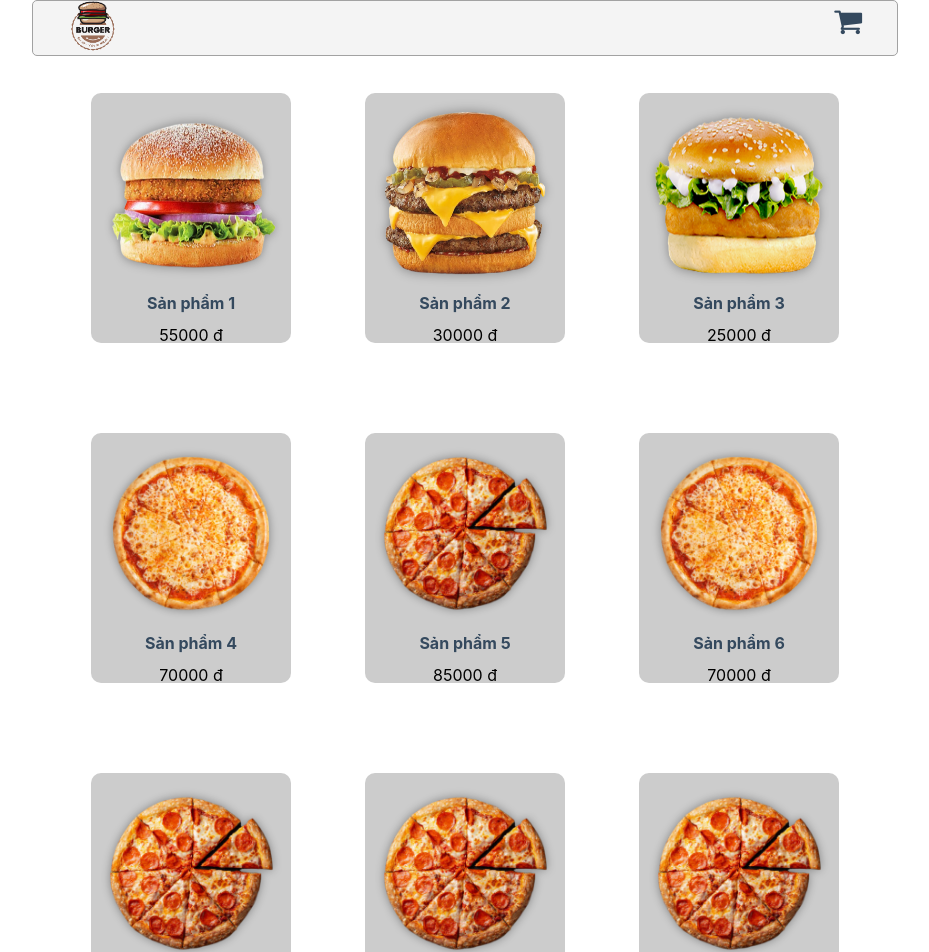
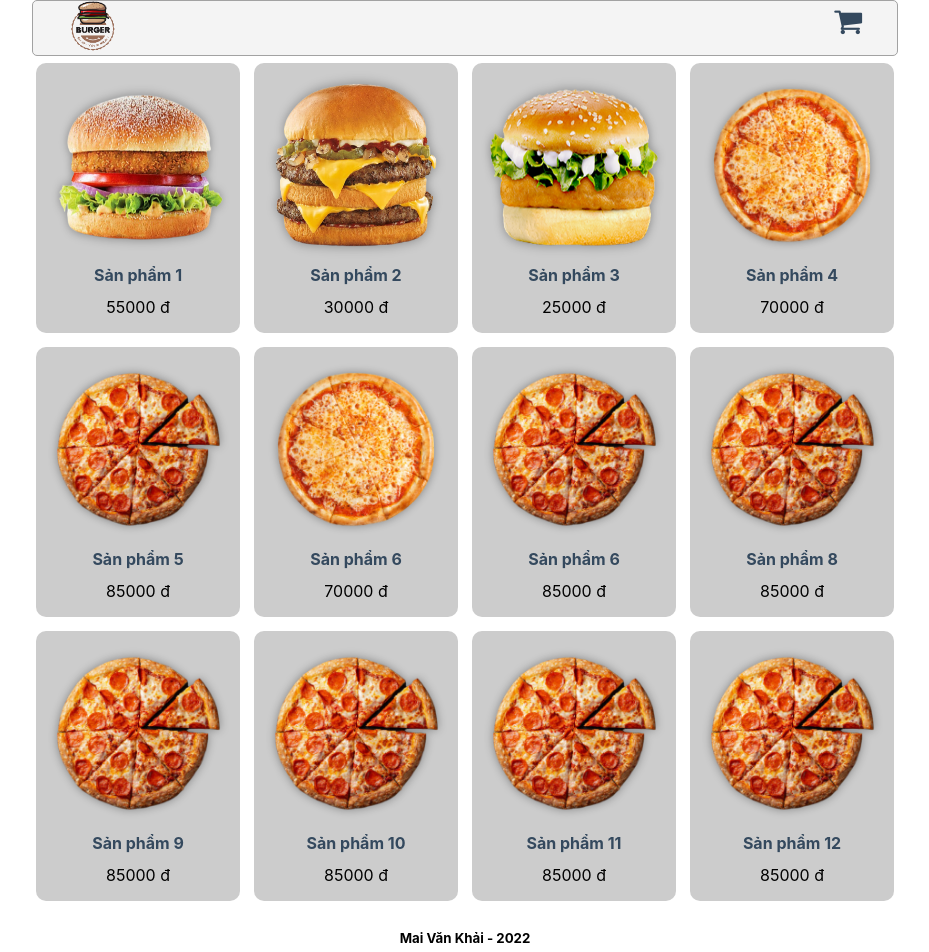
Before and after one commit to khaitk/test-react-js, a React (Create React App) app: page / in a window 1280 px wide. Shown: the top 952 px of the page, without its empty margins (175-1104 px from the left). Built offline with nearby package versions, Linux system fonts and the light colour scheme.

Commit message:
Update 4 item product-details

```diff
--- a/src/App.css
+++ b/src/App.css
@@ -24,8 +24,7 @@ a {
     font-size: 16px;
     line-height: 1;
     text-align: center;
-    padding: 35px;
-    margin: 2px;
+    padding: 7px;
 }
 
 .container-flex{
@@ -39,6 +38,7 @@ a {
 .card{
     background: #cccccc;
     border-radius: 10px;
+    padding: 2px;
 }
 
 .text-color-blue{
--- a/src/components/ProductDetails.js
+++ b/src/components/ProductDetails.js
@@ -1,6 +1,6 @@
 import '../App.css'
 import Products from '../data/products.json'
-import {useLocation, useNavigate, useParams} from "react-router-dom";
+import {Link, useLocation, useNavigate, useParams} from "react-router-dom";
 import {useEffect, useState} from "react";
 
 function ProductDetails() {
@@ -54,6 +54,36 @@ function ProductDetails() {
                 Mô tả <br/>
                 <div>{cartItem.moTa}</div>
             </div>
+            <div className="content">
+                <h4>Sản phẩm liên quan</h4>
+            </div>
+            <div className="content">
+                {Products.map((product, index)=> {
+                    if(index < 4) {
+                        return (
+                            <div key={index}>
+                                <div className="item">
+                                    <div className="card">
+                                        <Link to={`?tenSanPham=${product.tenSanPham}&giaBan=${product.giaBan}&hinhAnh=${product.hinhAnh}&moTa=${product.moTa}`}>
+                                            <img className="card-img-top" src={product.hinhAnh}  width='200px' height='200px' alt=""/>
+                                        </Link>
+                                        <div className="card-body px-4 pt-2">
+                                            <Link to={`?tenSanPham=${product.tenSanPham}&giaBan=${product.giaBan}&hinhAnh=${product.hinhAnh}&moTa=${product.moTa}`}>
+                                                <b>{product.tenSanPham}</b>
+                                            </Link>
+                                            <div className="row">
+                                                <div className="col-8">
+                                                    <p className='pt-2'>{product.giaBan} đ</p>
+                                                </div>
+                                            </div>
+                                        </div>
+                                    </div>
+                                </div>
+                            </div>
+                        )
+                    }
+                })}
+            </div>
         </>
     );
 }
--- a/src/data/products.json
+++ b/src/data/products.json
@@ -57,9 +57,30 @@
   },
   {
   "id" : 9,
-  "tenSanPham": "Sản phẩm 8",
+  "tenSanPham": "Sản phẩm 9",
   "giaBan": 85000,
   "moTa": "Lorem Ipsum is simply dummy text of the printing and typesetting industry. Lorem Ipsum has been the industry's standard dummy text ever since the 1500s, when an unknown printer took a galley of type and scrambled it to make a type specimen book. It has survived not only five centuries, but also the leap into electronic typesetting, remaining essentially unchanged. It was popularised in the 1960s with the release of Letraset sheets containing Lorem Ipsum passages, and more recently with desktop publishing software like Aldus PageMaker including versions of Lorem Ipsum.",
   "hinhAnh": "../images/pizza/images02.png"
-}
+  },
+  {
+    "id" : 10,
+    "tenSanPham": "Sản phẩm 10",
+    "giaBan": 85000,
+    "moTa": "Lorem Ipsum is simply dummy text of the printing and typesetting industry. Lorem Ipsum has been the industry's standard dummy text ever since the 1500s, when an unknown printer took a galley of type and scrambled it to make a type specimen book. It has survived not only five centuries, but also the leap into electronic typesetting, remaining essentially unchanged. It was popularised in the 1960s with the release of Letraset sheets containing Lorem Ipsum passages, and more recently with desktop publishing software like Aldus PageMaker including versions of Lorem Ipsum.",
+    "hinhAnh": "../images/pizza/images02.png"
+  },
+  {
+    "id" : 11,
+    "tenSanPham": "Sản phẩm 11",
+    "giaBan": 85000,
+    "moTa": "Lorem Ipsum is simply dummy text of the printing and typesetting industry. Lorem Ipsum has been the industry's standard dummy text ever since the 1500s, when an unknown printer took a galley of type and scrambled it to make a type specimen book. It has survived not only five centuries, but also the leap into electronic typesetting, remaining essentially unchanged. It was popularised in the 1960s with the release of Letraset sheets containing Lorem Ipsum passages, and more recently with desktop publishing software like Aldus PageMaker including versions of Lorem Ipsum.",
+    "hinhAnh": "../images/pizza/images02.png"
+  },
+  {
+    "id" : 12,
+    "tenSanPham": "Sản phẩm 12",
+    "giaBan": 85000,
+    "moTa": "Lorem Ipsum is simply dummy text of the printing and typesetting industry. Lorem Ipsum has been the industry's standard dummy text ever since the 1500s, when an unknown printer took a galley of type and scrambled it to make a type specimen book. It has survived not only five centuries, but also the leap into electronic typesetting, remaining essentially unchanged. It was popularised in the 1960s with the release of Letraset sheets containing Lorem Ipsum passages, and more recently with desktop publishing software like Aldus PageMaker including versions of Lorem Ipsum.",
+    "hinhAnh": "../images/pizza/images02.png"
+  }
 ]
```
